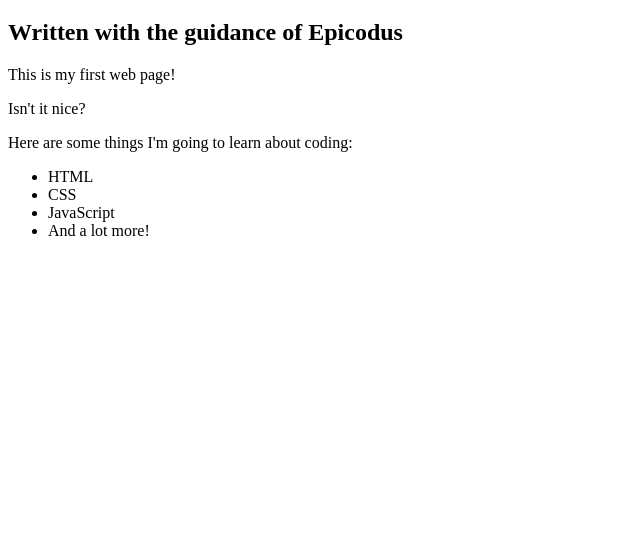
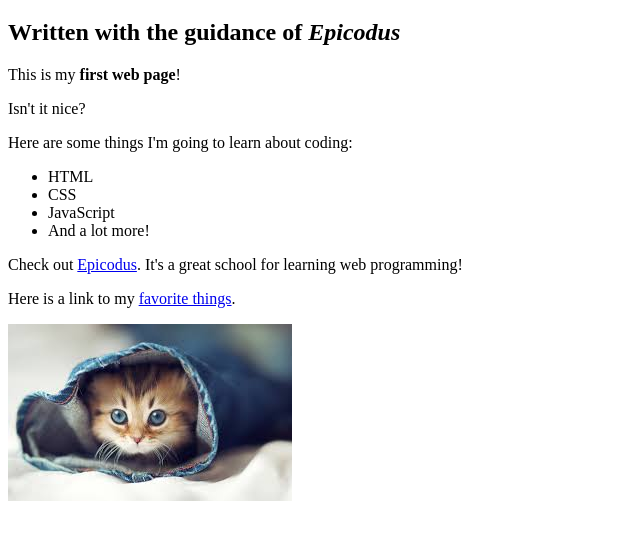
Before and after one commit to keelyzglenn/my-first-webpage, a plain HTML site: page my-first-webpage.html in a window 1280 px wide. Shown: the part 61-600 px from the top of the page, without its empty margins (0-640 px from the left). Drawn offline with Linux system fonts and the light colour scheme.

Commit message:
add images

```diff
--- a/my-first-webpage.html
+++ b/my-first-webpage.html
@@ -5,9 +5,9 @@
   </head>
   <body>
     <h1>My first web page</h1>
-    <h2>Written with the guidance of Epicodus</h2>
+    <h2>Written with the guidance of <em>Epicodus</em></h2>
 
-    <p>This is my first web page!</p>
+    <p>This is my <strong>first web page</strong>!</p>
     <p>Isn't it nice?</p>
 
     <p>Here are some things I'm going to learn about coding:</p>
@@ -17,5 +17,9 @@
       <li>JavaScript</li>
       <li>And a lot more!</li>
     </ul>
+
+    <p>Check out <a href="http://epicodus.com/">Epicodus</a>. It's a great school for learning web programming!</p>
+    <p>Here is a link to my <a href="favorite-things.html">favorite things</a>.</p>
+    <img src="img/kitten.jpeg" alt="a photo of a cute kitten">
   </body>
 </html>
```
Also changed, not shown: img/candy.jpg (added), img/christopher.jpg (added), img/jessica.jpg (added), img/steve.jpg (added), 1 other file.
